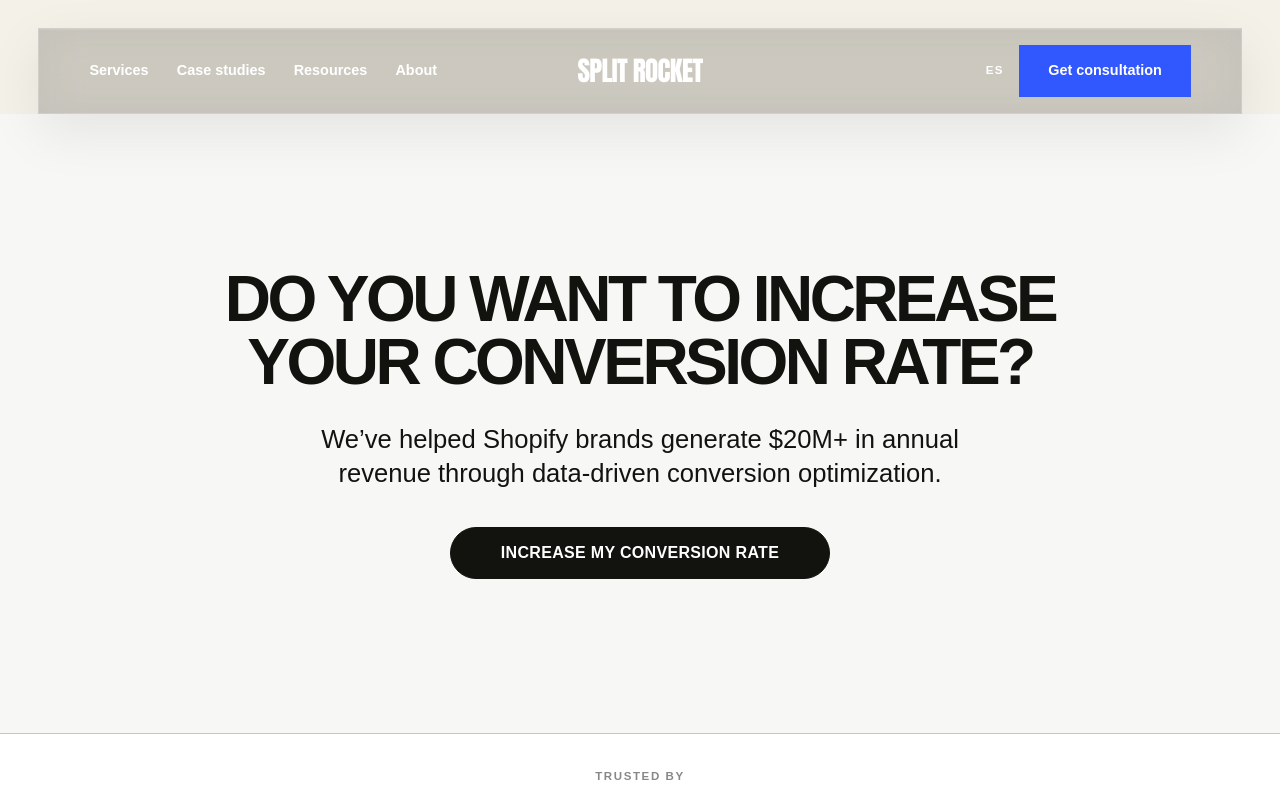
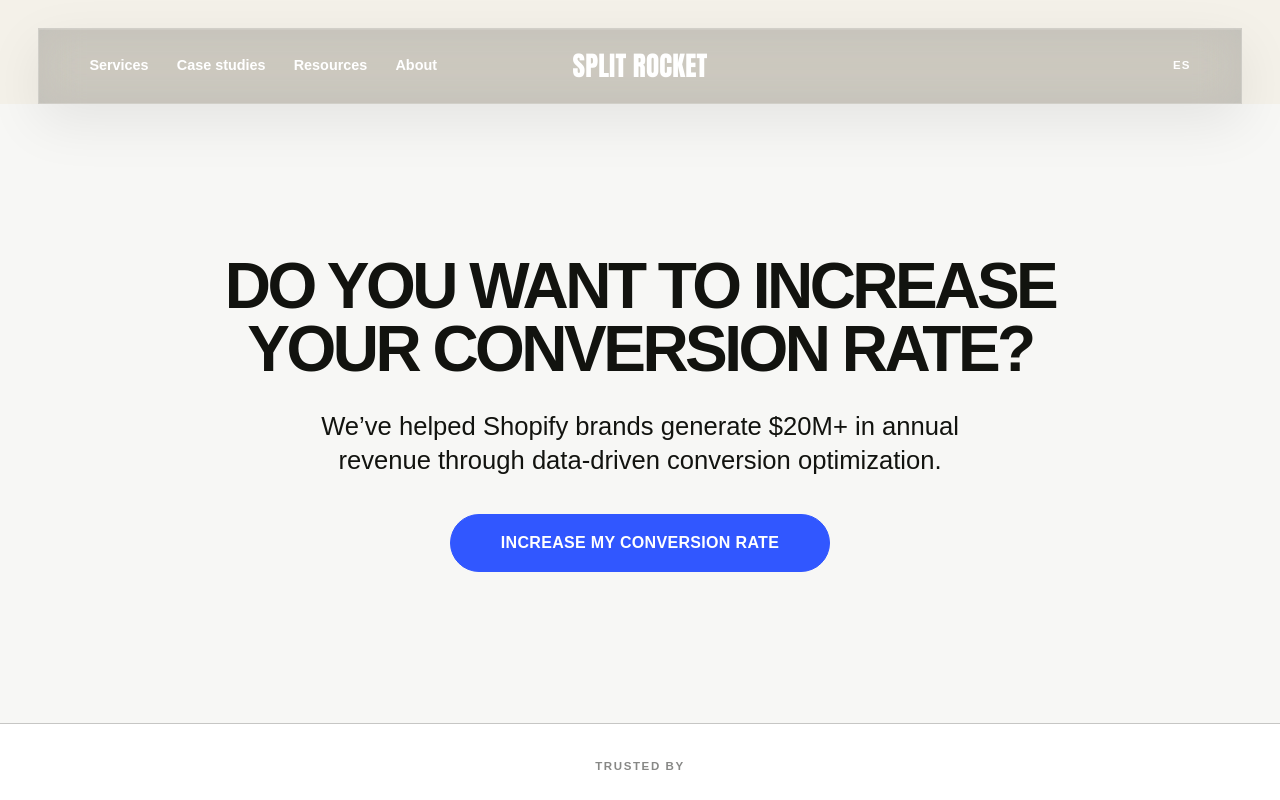
Before and after one commit to dexterdasilva/split-rocket, a Next.js app: page /en in a window 1280 px wide. Shown: the top 800 px of the page. Built offline with nearby package versions, Linux system fonts and the light colour scheme; no server answers.

Commit message:
Refine wordmark and navigation actions

```diff
--- a/app/globals.css
+++ b/app/globals.css
@@ -13,8 +13,8 @@ button,input,select,textarea { font:inherit; }
 .hero-simple { min-height:620px; display:flex; align-items:center; padding:7rem 0; background:#f7f7f5; }
 .hero-title { font-size:clamp(3rem,5vw,5.35rem); line-height:.98; letter-spacing:-.055em; font-weight:900; text-transform:uppercase; text-wrap:balance; }
 .hero-copy { font-size:clamp(1.2rem,2vw,1.7rem); line-height:1.35; text-wrap:balance; }
-.hero-button { min-width:min(100%,380px); min-height:58px; border-radius:999px; background:var(--blue); border-color:var(--blue); text-transform:uppercase; letter-spacing:.02em; }
-.hero-button:hover { background:var(--acid); border-color:var(--ink); color:var(--ink); }
+.button.hero-button { min-width:min(100%,380px); min-height:58px; border-radius:999px; background:var(--blue); border-color:var(--blue); color:white; text-transform:uppercase; letter-spacing:.02em; }
+.button.hero-button:hover { background:var(--acid); border-color:var(--ink); color:var(--ink); }
 .logo-cloud { padding:2.1rem 0 2.4rem; overflow:hidden; background:white; border-bottom:1px solid var(--ink); }
 .logo-cloud-label { text-align:center; margin-bottom:1.7rem; opacity:.5; }
 .logo-marquee { display:flex; overflow:hidden; mask-image:linear-gradient(90deg,transparent,#000 7%,#000 93%,transparent); }
@@ -34,11 +34,9 @@ button,input,select,textarea { font:inherit; }
 .nav-links a,.language-link { position:relative; }
 .nav-links a::after { content:""; position:absolute; left:0; right:100%; bottom:-7px; height:2px; background:white; transition:right .2s ease; }
 .nav-links a:hover::after { right:0; }
-.brand-wordmark { font-family:var(--font-brand),Impact,"Arial Narrow",sans-serif; font-size:1.7rem; font-weight:400; line-height:1; letter-spacing:-.025em; white-space:nowrap; }
+.brand-wordmark { font-family:var(--font-brand),Impact,"Arial Narrow",sans-serif; font-size:1.7rem; font-weight:400; line-height:1; letter-spacing:.005em; white-space:nowrap; }
 .nav-actions { display:flex; justify-content:flex-end; align-items:center; gap:1rem; }
 .language-link { font-size:.72rem; font-weight:900; text-transform:uppercase; letter-spacing:.1em; }
-.nav-cta { min-height:52px; padding:0 1.8rem; display:inline-flex; align-items:center; justify-content:center; background:var(--blue); color:white; font-size:.9rem; font-weight:800; transition:background .2s ease,color .2s ease,transform .2s ease; }
-.nav-cta:hover { background:var(--acid); color:var(--ink); transform:translateY(-2px); }
 .card { border:1px solid var(--line); background:rgba(255,255,255,.38); padding:clamp(1.4rem,3vw,2.5rem); transition:.25s ease; }
 .card:hover { background:white; transform:translateY(-4px); box-shadow:8px 8px 0 var(--ink); }
 .metric { font-size:clamp(3rem,6vw,5rem); font-weight:800; letter-spacing:-.06em; }
@@ -48,5 +46,5 @@ button,input,select,textarea { font:inherit; }
 .field input,.field select,.field textarea { width:100%; border:1px solid var(--ink); background:white; padding:.85rem; border-radius:0; }
 .field input:focus,.field select:focus,.field textarea:focus { outline:3px solid var(--acid); outline-offset:1px; }
 @media (prefers-reduced-motion: reduce) { *,*::before,*::after { scroll-behavior:auto!important; transition:none!important; animation:none!important; } .logo-marquee { overflow-x:auto; mask-image:none; } .logo-group[aria-hidden="true"] { display:none; } }
-@media (max-width:900px) { .nav-glass { min-height:72px; padding:12px 22px; grid-template-columns:1fr auto; } .nav-links { display:none; } .brand-wordmark { justify-self:start; font-size:1.45rem; } .nav-actions { gap:.7rem; } .nav-cta { min-height:42px; padding:0 1rem; font-size:.75rem; } }
+@media (max-width:900px) { .nav-glass { min-height:72px; padding:12px 22px; grid-template-columns:1fr auto; } .nav-links { display:none; } .brand-wordmark { justify-self:start; font-size:1.45rem; } .nav-actions { gap:.7rem; } }
 @media (max-width:700px) { .wrap { width:min(100% - 24px,1180px); } .display { font-size:3.5rem; } .site-header { padding:8px 8px 0; } .nav-glass { padding:10px 14px; } .language-link { display:none; } }
--- a/components/site.tsx
+++ b/components/site.tsx
@@ -17,7 +17,7 @@ export function Header({ locale }: { locale: Locale }) {
         <Link href={`/${locale}/services/cro`}>{l.services}</Link><Link href={`/${locale}/case-studies`}>{l.cases}</Link><Link href={`/${locale}/insights`}>{l.insights}</Link><Link href={`/${locale}/about`}>{locale === "en" ? "About" : "Nosotros"}</Link>
       </nav>
       <Link href={`/${locale}`} className="brand-wordmark" aria-label="Split Rocket home">SPLIT ROCKET</Link>
-      <div className="nav-actions"><Link href={switched} hrefLang={other} className="language-link">{other}</Link><TrackedLink href={`/${locale}/contact`} className="nav-cta">{locale === "en" ? "Get consultation" : "Solicitar consulta"}</TrackedLink></div>
+      <div className="nav-actions"><Link href={switched} hrefLang={other} className="language-link">{other}</Link></div>
     </div>
   </header>;
 }
```
